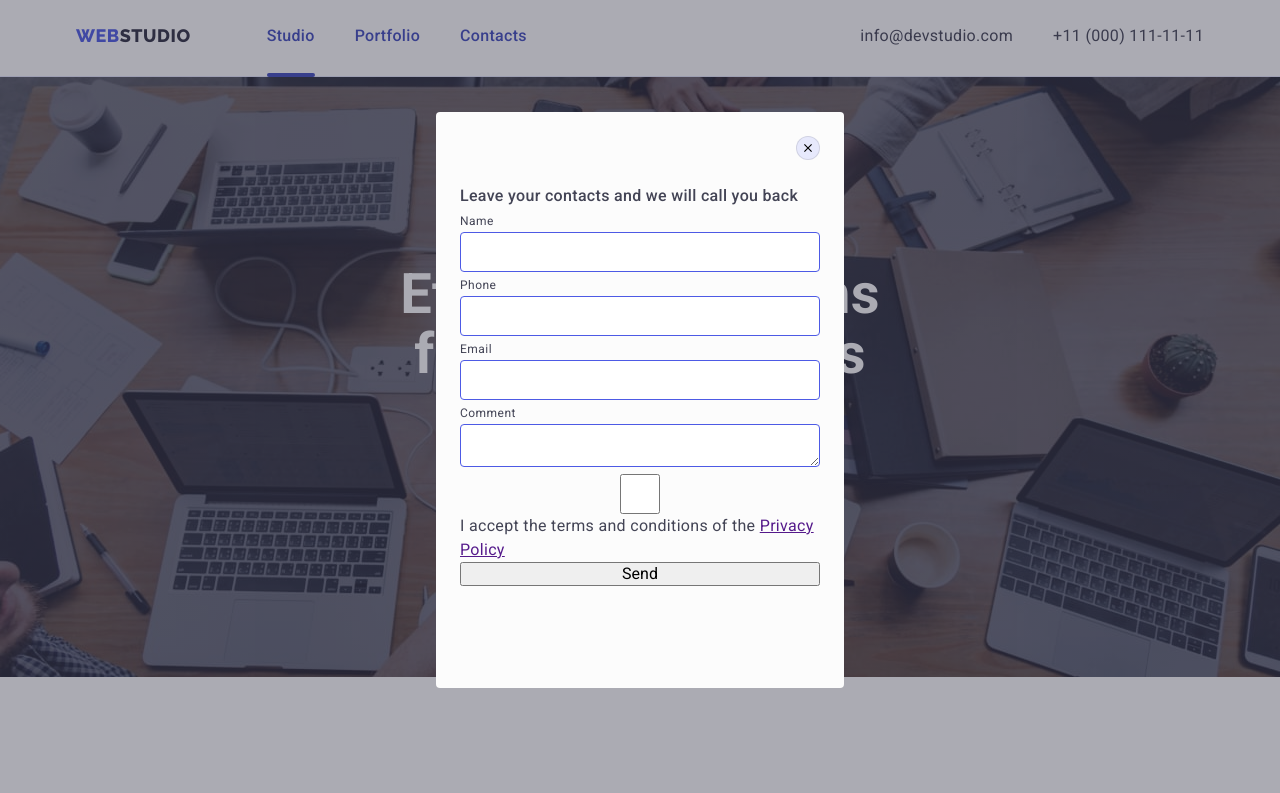
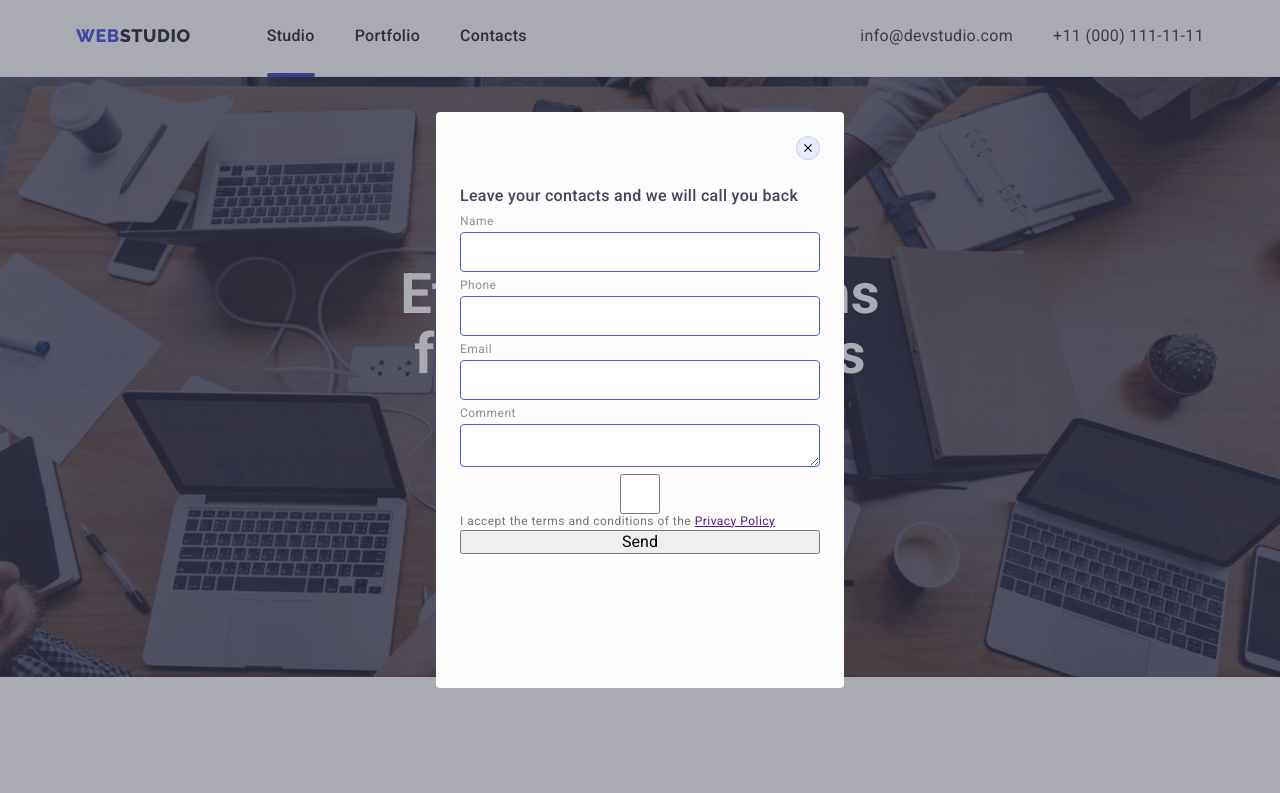
Before and after one commit to Bohdan-Kaco/goit-markup-hw-06, a plain HTML site: page index.html in a window 1280 px wide. Shown: the top 793 px of the page. Drawn offline with nearby package versions, Linux system fonts and the light colour scheme.

Commit message:
fix-after-checking-hw05

```diff
--- a/css/styles.css
+++ b/css/styles.css
@@ -148,7 +148,7 @@ img {
   position: absolute;
 }
 .menu-link {
-  color: var(--accent-color);
+  color: var(--title-color);
   position: relative;
 }
 .logo {
@@ -180,7 +180,7 @@ img {
   font-style: normal;
   color: inherit;
   text-decoration: none;
-  transition: 250ms cubic-bezier(0.4, 0, 0.2, 1) cubic-bezier(0.4, 0, 0.2, 1);
+  transition: 250ms cubic-bezier(0.4, 0, 0.2, 1);
 }
 .address-link:hover,
 .address-link:focus {
@@ -432,7 +432,6 @@ img {
   min-height: 48px;
   border: 1px solid var(--footer-color);
   border-radius: 4px;
-  border: none;
   color: var(--pr_brand-color);
   background-color: var(--team-bgcolor);
   transition: var(--transition-dur-funk);
@@ -564,6 +563,7 @@ img {
   /* font-weight: 400; */
   line-height: 1.333;
   letter-spacing: 0.04em;
+  color: #8e8f99;
   text-align: left;
 }
 .modal-form-input {
@@ -578,3 +578,12 @@ img {
   border: 1px solid var(--pr_brand-color);
   border-radius: 4px;
 }
+.modal-form-check-descr {
+  /* font-family: 'Roboto';
+  font-style: normal;
+  font-weight: 400; */
+  font-size: 12px;
+  line-height: 1.333;
+  letter-spacing: 0.04em;
+  color: #757575;
+}
```
